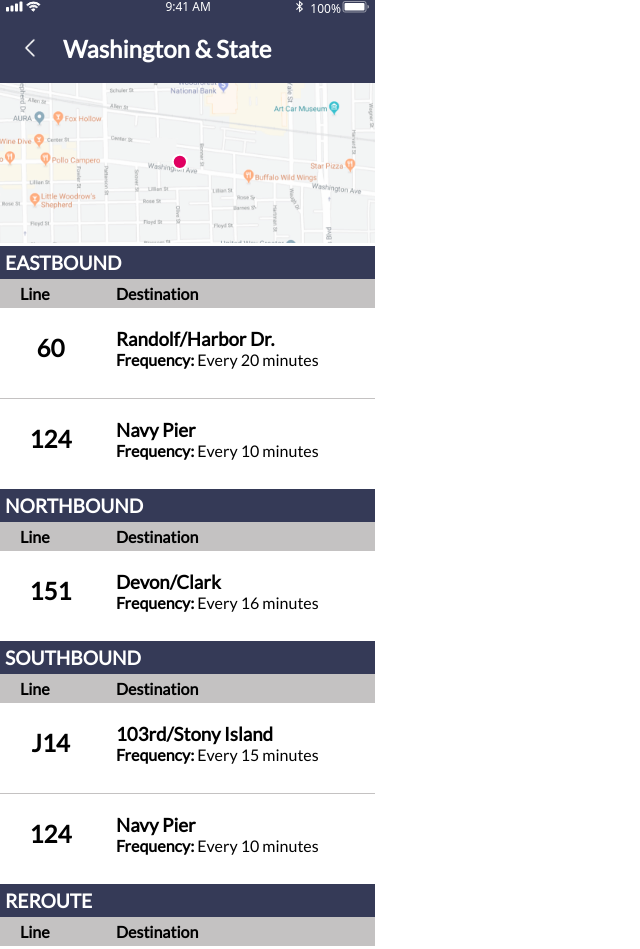
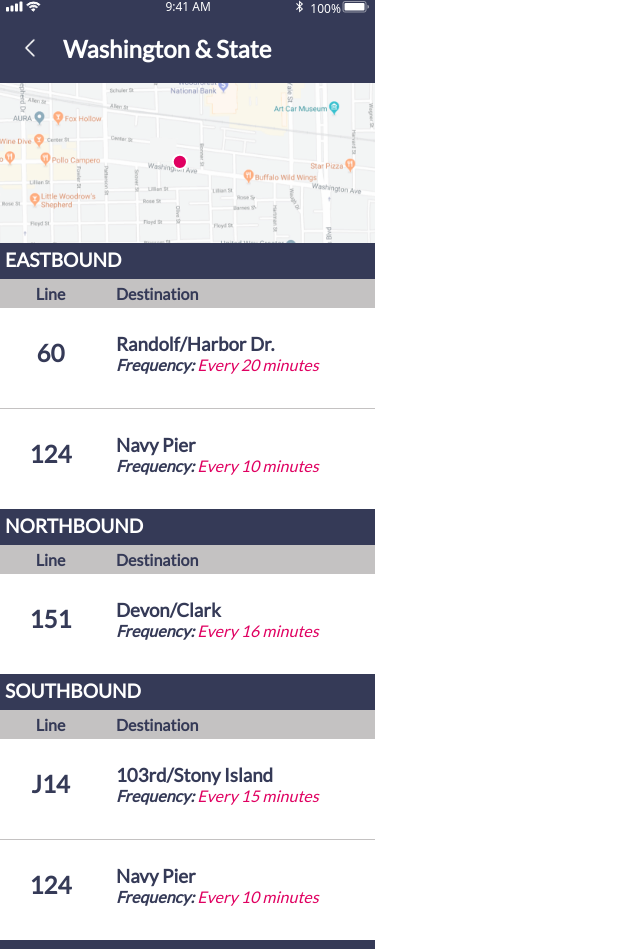
Before and after one commit to LauraSiebert/BusyBus, a plain HTML site: page index.html in a window 1280 px wide. Shown: the top 949 px of the page, without its empty margins (0-640 px from the left). Drawn offline with Linux system fonts and the light colour scheme.

Commit message:
Finishing touches

```diff
--- a/index.html
+++ b/index.html
@@ -25,7 +25,7 @@
 
 <!-- Eastbound Section -->
     <div class="status-bar direction-title">
-      <h2>EASTBOUND</h2>
+      <h2 class="eastbound">EASTBOUND</h2>
     </div>
     <div class="direction-heading-list">
       <ul class="list direction-titles">
--- a/style.css
+++ b/style.css
@@ -8,16 +8,18 @@
 h1 {
   font-size: 1.5em;
   display: inline;
-  /* padding-left: 20px; */
 }
 
 h2 {
   font-size: 1.2em;
-  padding: 5px 0px 5px 5px;
+  padding: 5px 0px 8px 5px;
+  margin-top: 0;
 }
 
 p {
   font-size: 1em;
+  font-style: italic;
+  color: #E00061;
 }
 
 .status-bar {
@@ -49,20 +51,19 @@ p {
 }
 
 .live-map {
-  display: block;
+  display: flex;
 }
 
 .list li {
   display: flex;
-  /* justify-content: space-between; */
+  color: #353A57;
+  padding-top: 5px;
+  padding-bottom: 5px;
 }
 
 .direction-titles {
   display: flex;
-  /* justify-content: space-between; */
   background-color: #C4C2C2;
-  padding-top: 5px;
-  padding-bottom: 5px;
 }
 
 .direction-heading {
@@ -70,11 +71,11 @@ p {
 }
 
 .line-title{
-  display: block;
+  display: flex;
+  justify-content: center;
   width: 101px;
   padding-left: 20px;
   padding-right: 20px;
-  text-align: center;
 }
 
 .destination-title {
@@ -101,6 +102,7 @@ p {
 
 .inline-heading {
   font-weight: bold;
+  color:  #353A57;
 }
 
 .line {
```
